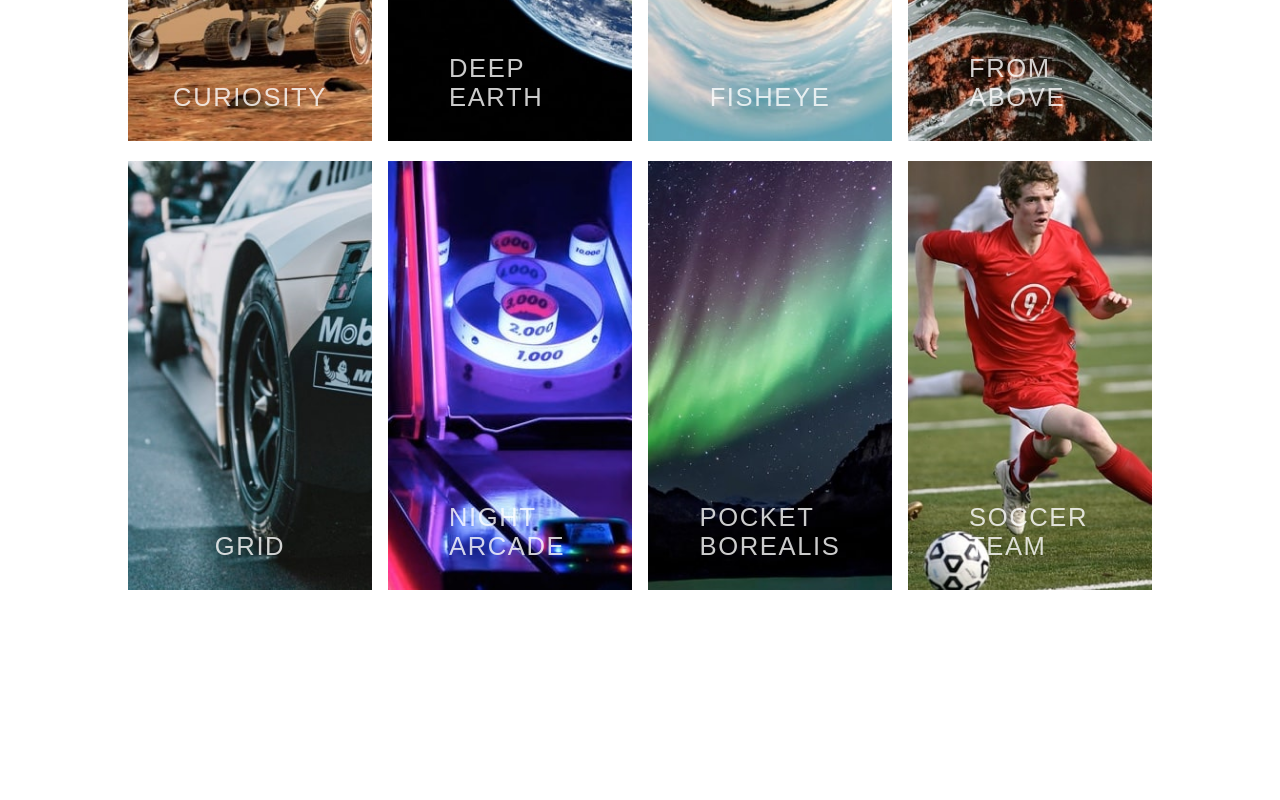
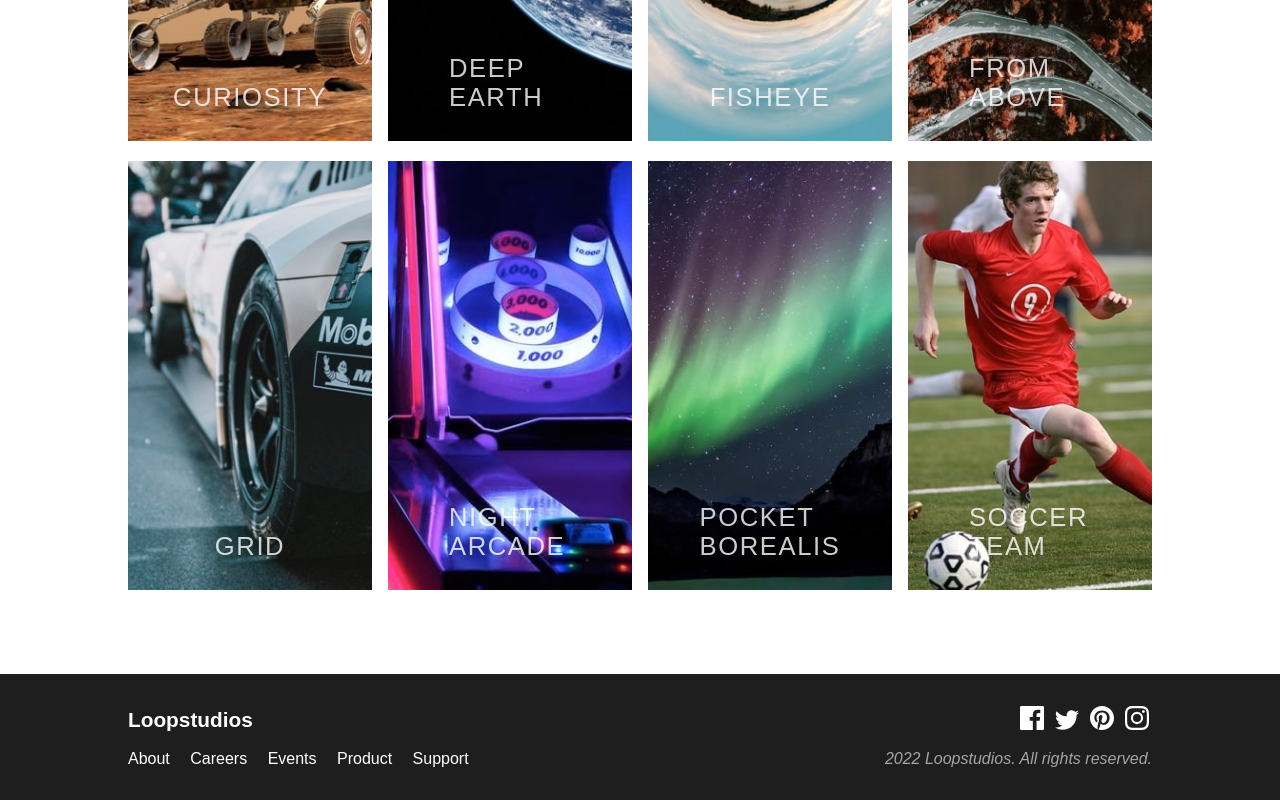
Before and after one commit to carlosromerogit/maquetacion-1, a plain HTML site: page index.html in a window 1280 px wide. Shown: the part 1725-2525 px from the top of the page. Before the commit the page ends 2319 px from the top, so only its background shows below. Drawn offline with Linux system fonts and the light colour scheme.

Commit message:
footer responsive

```diff
--- a/index.html
+++ b/index.html
@@ -77,6 +77,27 @@
             </article>
         </div>
     </section>
+    <footer class="footer">
+        <div class="upper-footer">
+            <span class="upper-footer-logo">Loopstudios</span>
+            <div class="socials">
+                <img src="./assets/images/socials-images/icon-facebook.svg" alt="Facebook">
+                <img src="./assets/images/socials-images/icon-twitter.svg" alt="Twitter">
+                <img src="./assets/images/socials-images/icon-pinterest.svg" alt="Pinterest">
+                <img src="./assets/images/socials-images/icon-instagram.svg" alt="Instagram">
+            </div>
+        </div>
+        <div class="lower-footer">
+            <nav class="nav-footer">
+                <a href="#">About</a>
+                <a href="#">Careers</a>
+                <a href="#">Events</a>
+                <a href="#">Product</a>
+                <a href="#">Support</a>
+            </nav>
+            <span class="copyright"><em>2022 Loopstudios. All rights reserved.</em></span>
+        </div>
+    </footer>
 </body>
 
 </html>
--- a/styles.css
+++ b/styles.css
@@ -167,6 +167,7 @@ body {
     display: grid;
     grid-template-columns: repeat(auto-fit, minmax(220px, 1fr));
     gap: 1rem;
+    padding-bottom: 5rem;
 }
 .creations-grid-container article{
     position: relative;
@@ -183,4 +184,47 @@ body {
     color: rgba(255, 255, 255, 0.8);
     font-weight: 100;
     font-size: 1.6rem;
-    letter-spacing: 1.6px;}
+    letter-spacing: 1.6px;
+}
+.footer{
+    padding: 2rem 10vw;
+    background-color: #1e1e1e;
+    color: white;
+}
+.upper-footer,
+.lower-footer{
+    display: flex;
+    justify-content: space-between;
+    align-items: center;
+}
+.upper-footer{
+    padding-bottom: 1rem;
+}
+.upper-footer-logo{
+    font-size: 1.3rem;
+    font-weight: 800;
+}
+.socials img{
+    padding: 0px 0.2rem;
+    width: 24px;
+    cursor: pointer;
+}
+.nav-footer a {
+    text-decoration: none;
+    color: inherit;
+    padding-right: 1rem;
+}
+.copyright{
+    color: rgba(255, 255, 255, 0.6);
+}
+@media screen and (max-width:430px) {
+    .our-creations-title{
+
+     flex-direction: column;
+    }
+    .upper-footer,
+    .lower-footer{
+       flex-direction: column;
+       align-items: center;
+    text-align: center;}
+}
```
Also changed, not shown: assets/images/socials-images/icon-facebook.svg (renamed from loopstudios-landing-page-main/loopstudios-landing-page-main/images/icon-facebook.svg), assets/images/socials-images/icon-instagram.svg (renamed from loopstudios-landing-page-main/loopstudios-landing-page-main/images/icon-instagram.svg), assets/images/socials-images/icon-pinterest.svg (renamed from loopstudios-landing-page-main/loopstudios-landing-page-main/images/icon-pinterest.svg), assets/images/socials-images/icon-twitter.svg (renamed from loopstudios-landing-page-main/loopstudios-landing-page-main/images/icon-twitter.svg).
